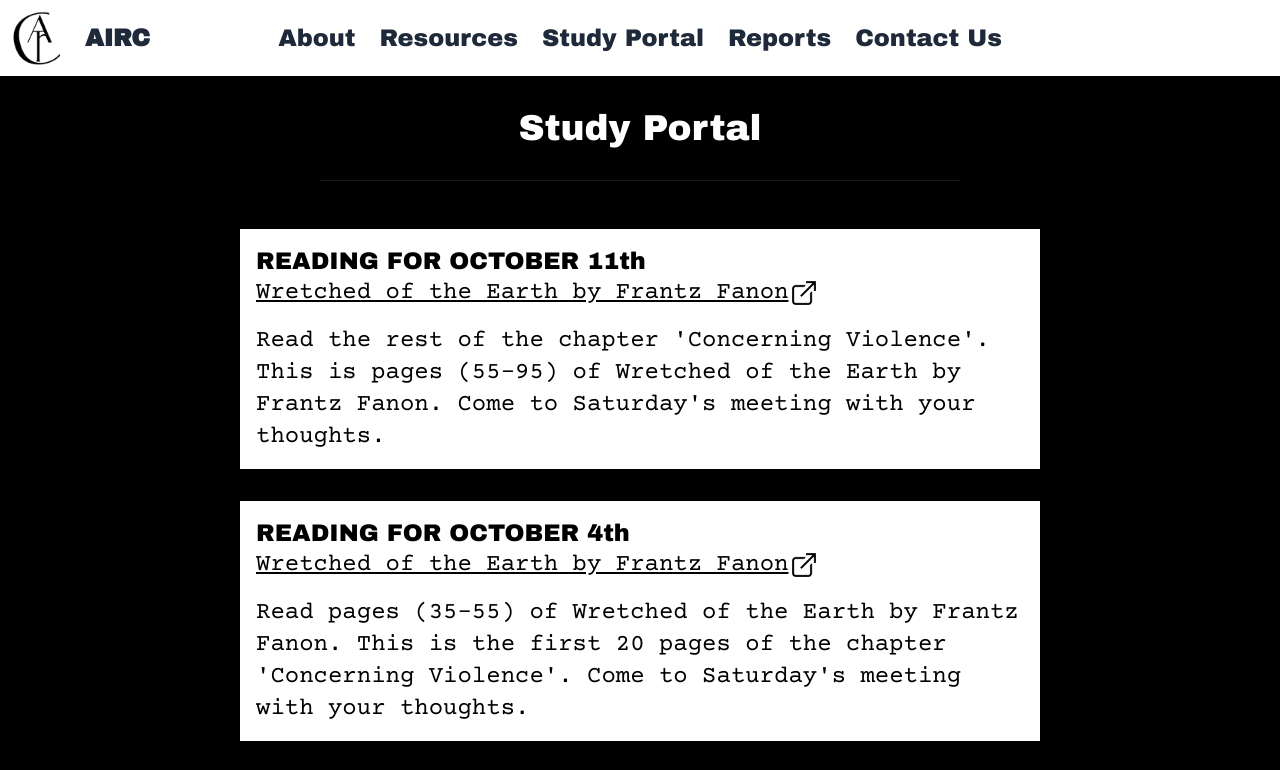
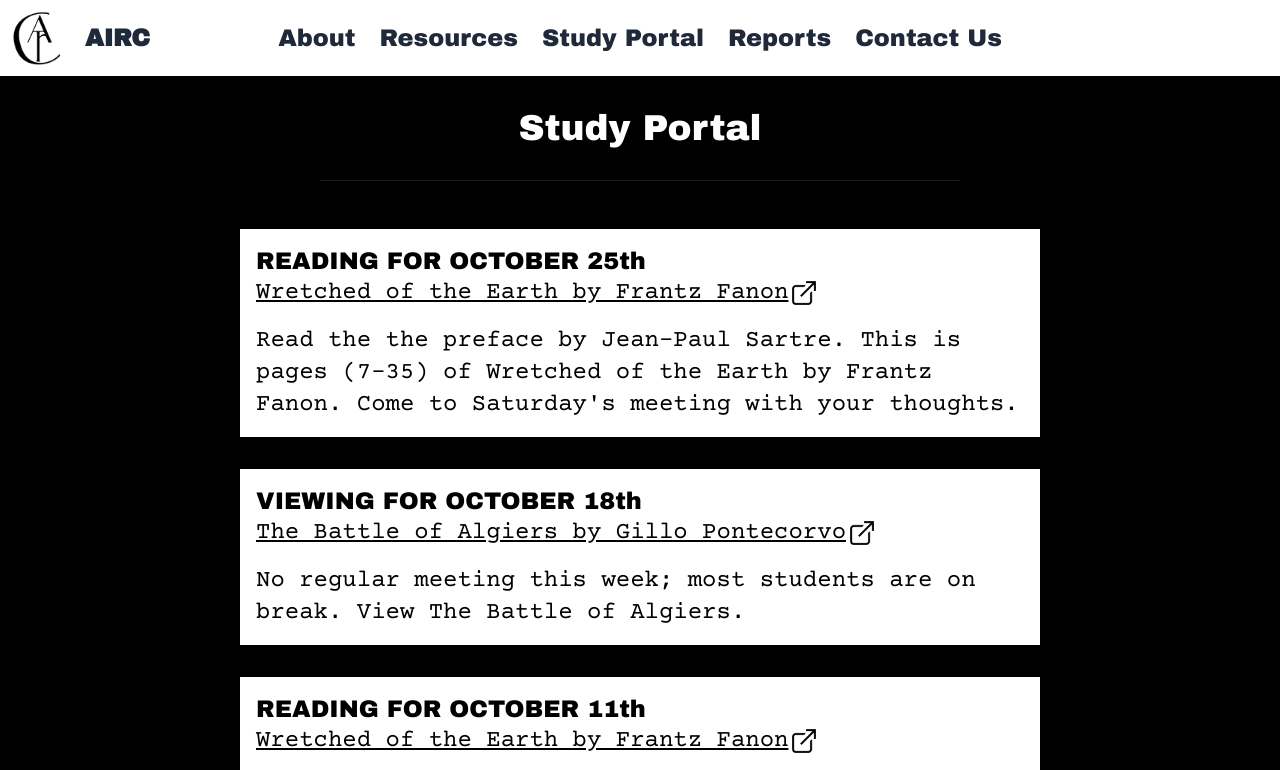
Before and after one commit to VictoryMa8/airc, a website: page study_portal.html in a window 1280 px wide. Shown: the top 770 px of the page. Drawn offline with nearby package versions, Linux system fonts and the light colour scheme.

Commit message:
Reading and viewing for 18th and 25th added

```diff
--- a/study_portal.html
+++ b/study_portal.html
@@ -61,6 +61,30 @@
     <main class="flex-grow flex flex-col justify-center items-center bg-black">
         <h1 class="text-white text-4xl my-8">Study Portal</h1>
         <hr class="w-1/2 mb-8">
+        <a class="max-w-200 text-black bg-white hover:text-white hover:bg-red-800 transition duration-200 ease-in-out p-4 text-2xl m-4"
+            target=" _blank"
+            href="https://abahlali.org/wp-content/uploads/2011/04/Frantz-Fanon-The-Wretched-of-the-Earth-1965.pdf">
+            <p>READING FOR OCTOBER 25th</p>
+            <div class="flex flex-row">
+                <p class="underline font-[Courier_Prime] mb-4">Wretched of the Earth by Frantz Fanon</p>
+                <img class="w-8 h-8" src="./static/assets/images/link-icon.png">
+            </div>
+
+            <p class="font-[Courier_Prime]">Read the the preface by Jean-Paul Sartre. This is pages (7-35) of
+                Wretched
+                of the Earth by Frantz Fanon. Come to Saturday's meeting with your thoughts.</p>
+        </a>
+        <a class="max-w-200 text-black bg-white hover:text-white hover:bg-red-800 transition duration-200 ease-in-out p-4 text-2xl m-4"
+            target=" _blank" href="https://www.youtube.com/watch?v=QxQKMmTn4cU">
+            <p>VIEWING FOR OCTOBER 18th</p>
+            <div class="flex flex-row">
+                <p class="underline font-[Courier_Prime] mb-4">The Battle of Algiers by Gillo Pontecorvo</p>
+                <img class="w-8 h-8" src="./static/assets/images/link-icon.png">
+            </div>
+
+            <p class="font-[Courier_Prime]">No regular meeting this week; most students are on break. View The Battle of
+                Algiers.</p>
+        </a>
         <a class="max-w-200 text-black bg-white hover:text-white hover:bg-red-800 transition duration-200 ease-in-out p-4 text-2xl m-4"
             target=" _blank"
             href="https://abahlali.org/wp-content/uploads/2011/04/Frantz-Fanon-The-Wretched-of-the-Earth-1965.pdf">
```
